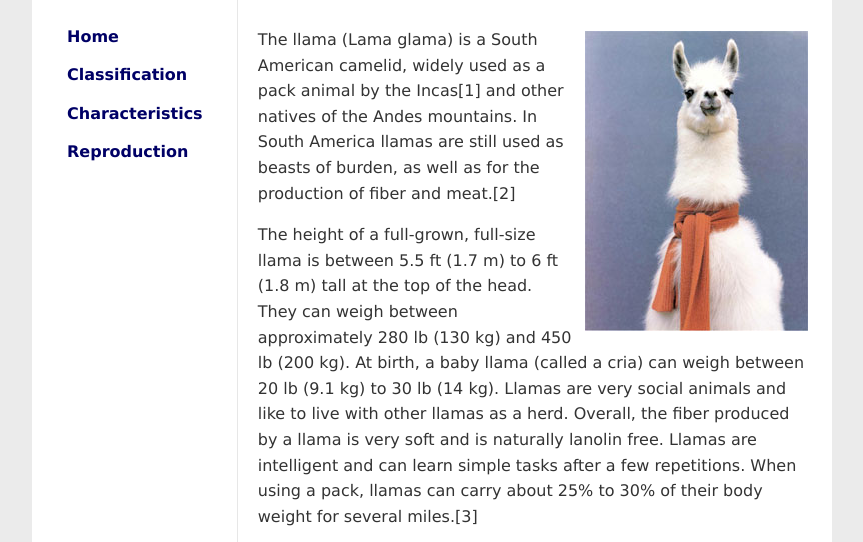
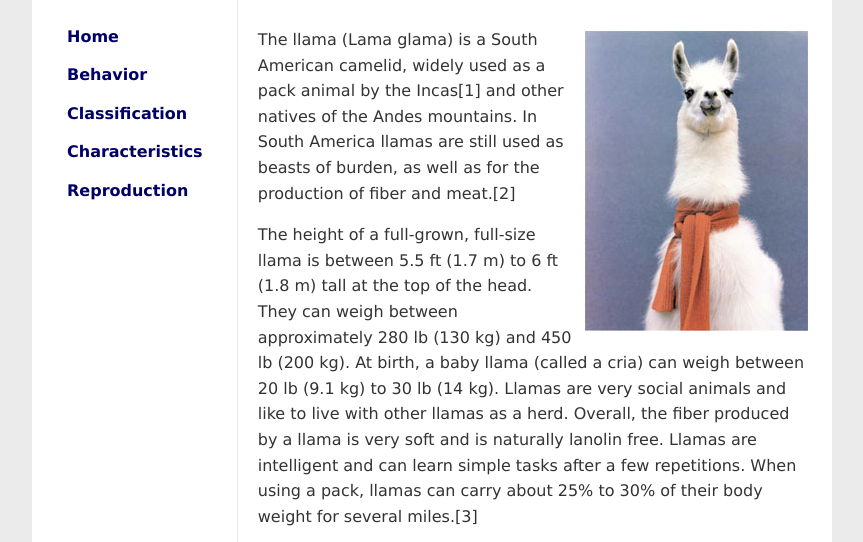
Before and after one commit to Moises-Castillo/Llama-site, a plain HTML site: page index.html in a window 1280 px wide. Shown: the part 183-725 px from the top of the page, without its empty margins (208-1071 px from the left). Drawn offline with nearby package versions, Linux system fonts and the light colour scheme.

Commit message:
added page to navigation

```diff
--- a/index.html
+++ b/index.html
@@ -23,6 +23,8 @@
         <nav>
             <ul>
                 <li><a href="index.html">Home</a></li>
+				<li><a href="behavior.html">Behavior</a></li>
+
                 <li><a href="classification.html">Classification</a></li>
                 <li><a href="characteristics.html">Characteristics</a></li>
                 <li><a href="reproduction.html">Reproduction</a></li>
```
